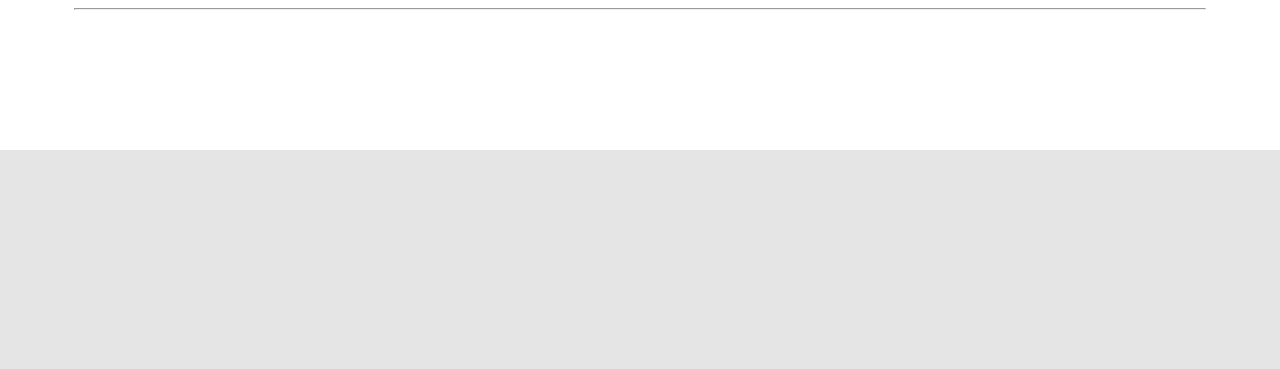
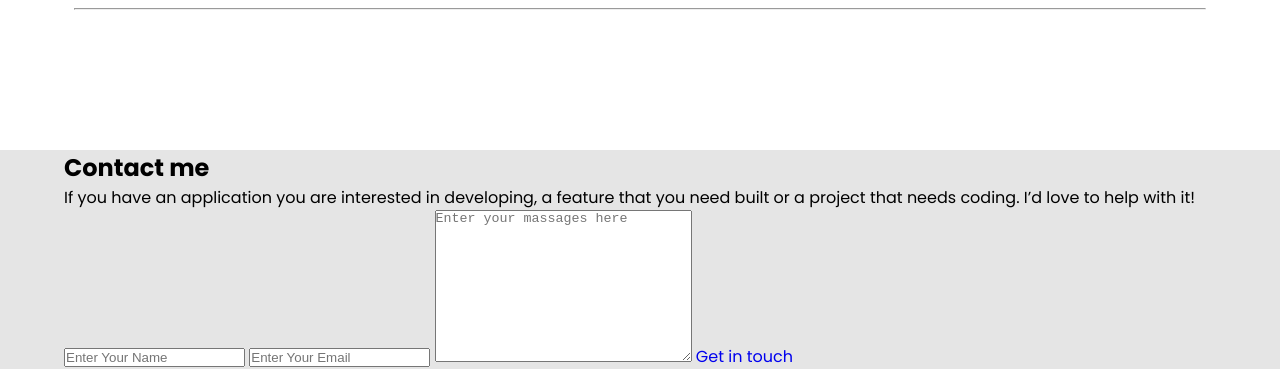
Before and after one commit to jubaer919/Portfolio, a website: page index.html in a window 1280 px wide. Shown: the part 6486-6855 px from the top of the page. Before the commit the page ends 6636 px from the top, so only its background shows below. Drawn offline with Linux system fonts and the light colour scheme.

Commit message:
added contuct me section html

```diff
--- a/index.html
+++ b/index.html
@@ -168,7 +168,7 @@
                 </div>
             </div>
         </section>
-        <!-- <section class="section-contuct-me">
+        <section class="section-contuct-me">
             <div class="container">
                 <h2 class="contuct-me__heading">Contact me</h2>
                 <p class="contuct-me__paragraph">If you have an application you are interested in developing, a feature that you need built or a project that needs coding. I’d love to help with it!</p>
@@ -177,6 +177,14 @@
                 <textarea name="Enter Your massages Here" id="" cols="30" rows="10" class="contuct-me__textarea" placeholder="Enter your massages here"></textarea>
                 <a href="#" class="contuct-me__btn">Get in touch</a>
             </div>
+        </section>
+
+        <!-- <section class="section-footer">
+            <nav>
+                <ul>
+                    <li><a href="#">home</a></li>
+                </ul>
+            </nav>
         </section> -->
     </main>
 </body>
```
